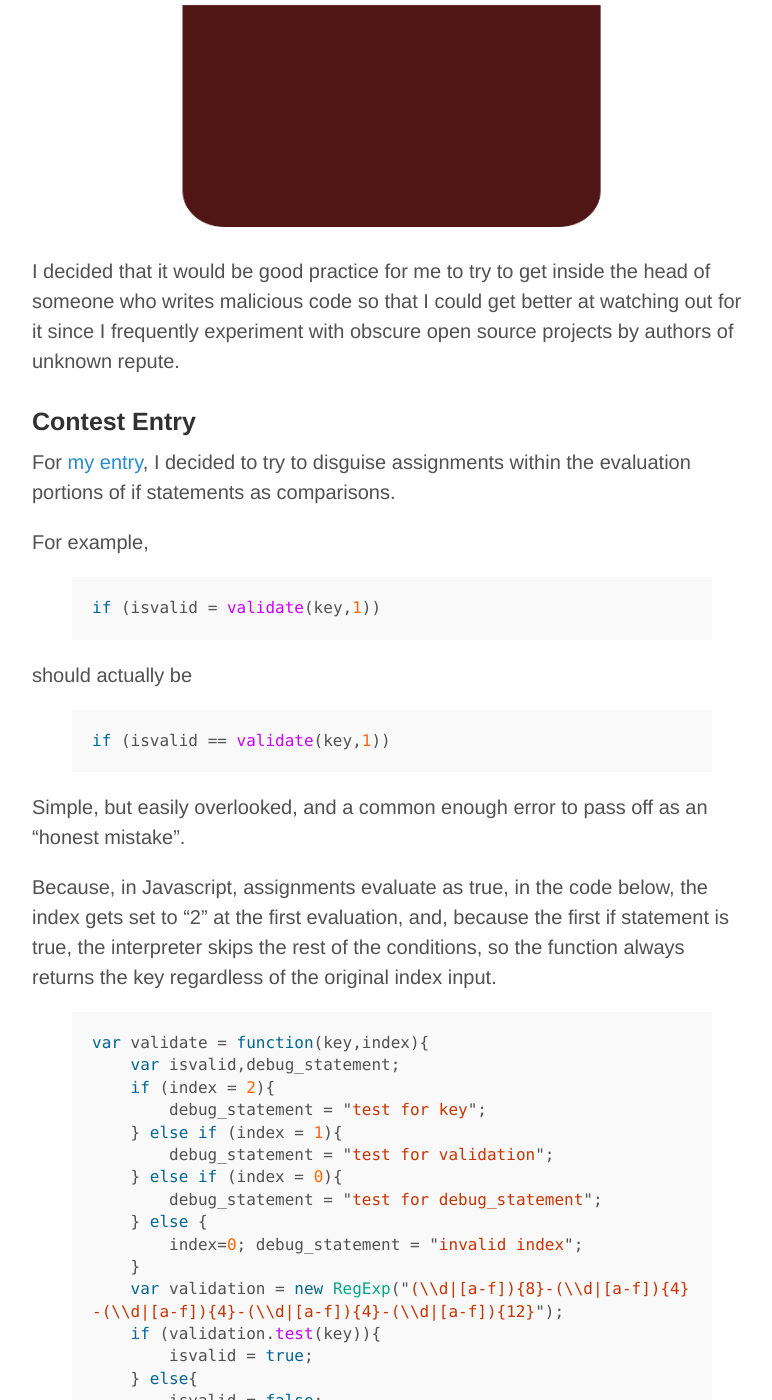
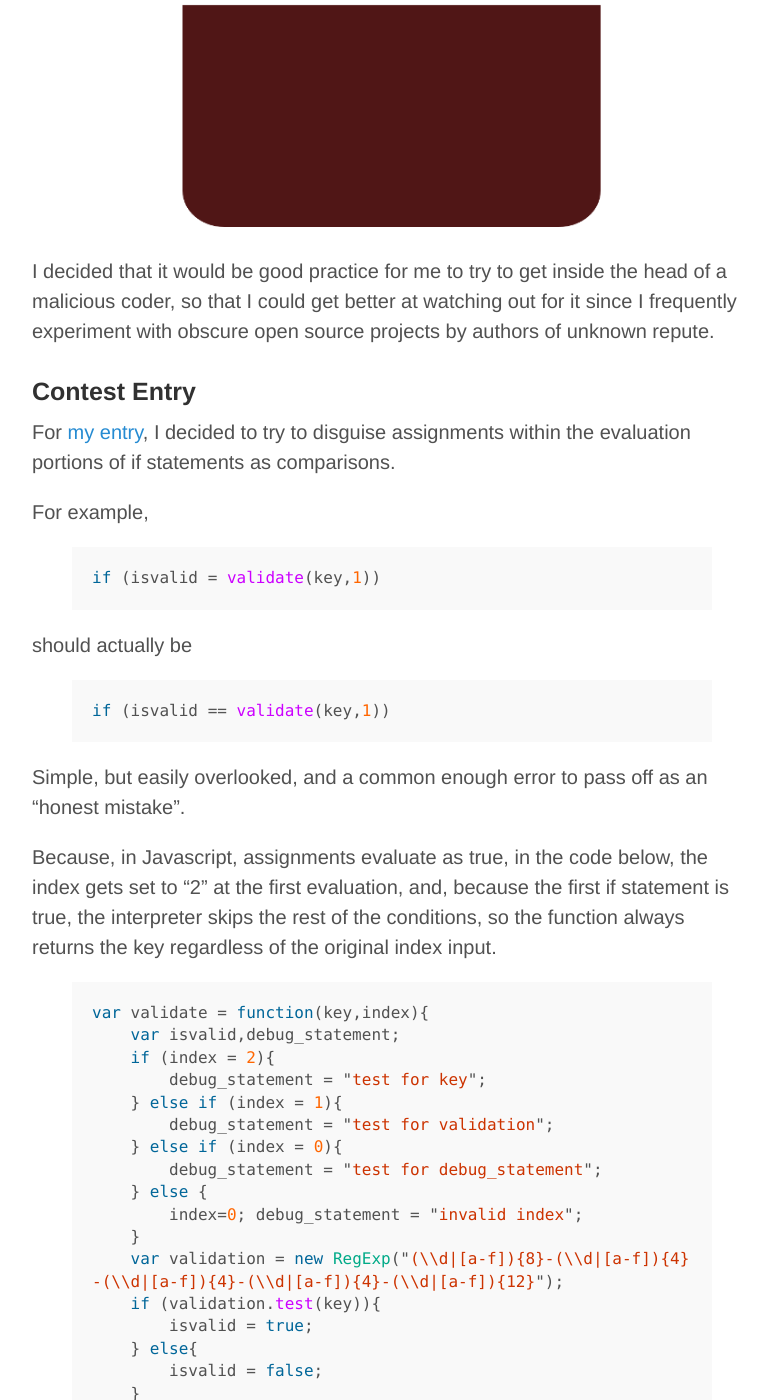
Before and after one commit to jonathanmann/jonathanmann.github.io, a Jekyll site: the page built from _posts/2015-09-28-javscript-misdirection.md, in a window 1280 px wide and 1400 px high, scrolled down 580 px. Shown: the whole window, without its empty margins (248-1020 px from the left). Built offline with Jekyll 4.4.1, drawn with Linux system fonts in a browser that asks for light colours; some of the changed text lies outside the part shown.

Commit message:
update misdirection post

```diff
--- a/_posts/2015-09-28-javscript-misdirection.md
+++ b/_posts/2015-09-28-javscript-misdirection.md
@@ -9,7 +9,7 @@ Recently, [Peter Jaric](https://twitter.com/peterjaric/) hosted a [Javascript mi
 
 ![evilpad](http://jonathanmann.github.io/public/img/evilpad.png)
 
-I decided that it would be good practice for me to try to get inside the head of someone who writes malicious code so that I could get better at watching out for it since I frequently experiment with obscure open source projects by authors of unknown repute.
+I decided that it would be good practice for me to try to get inside the head of a malicious coder, so that I could get better at watching out for it since I frequently experiment with obscure open source projects by authors of unknown repute.
 
 ### Contest Entry
 
```
Also changed, not shown: other parts of _posts/2015-09-28-javscript-misdirection.md (+3 -0 lines).
